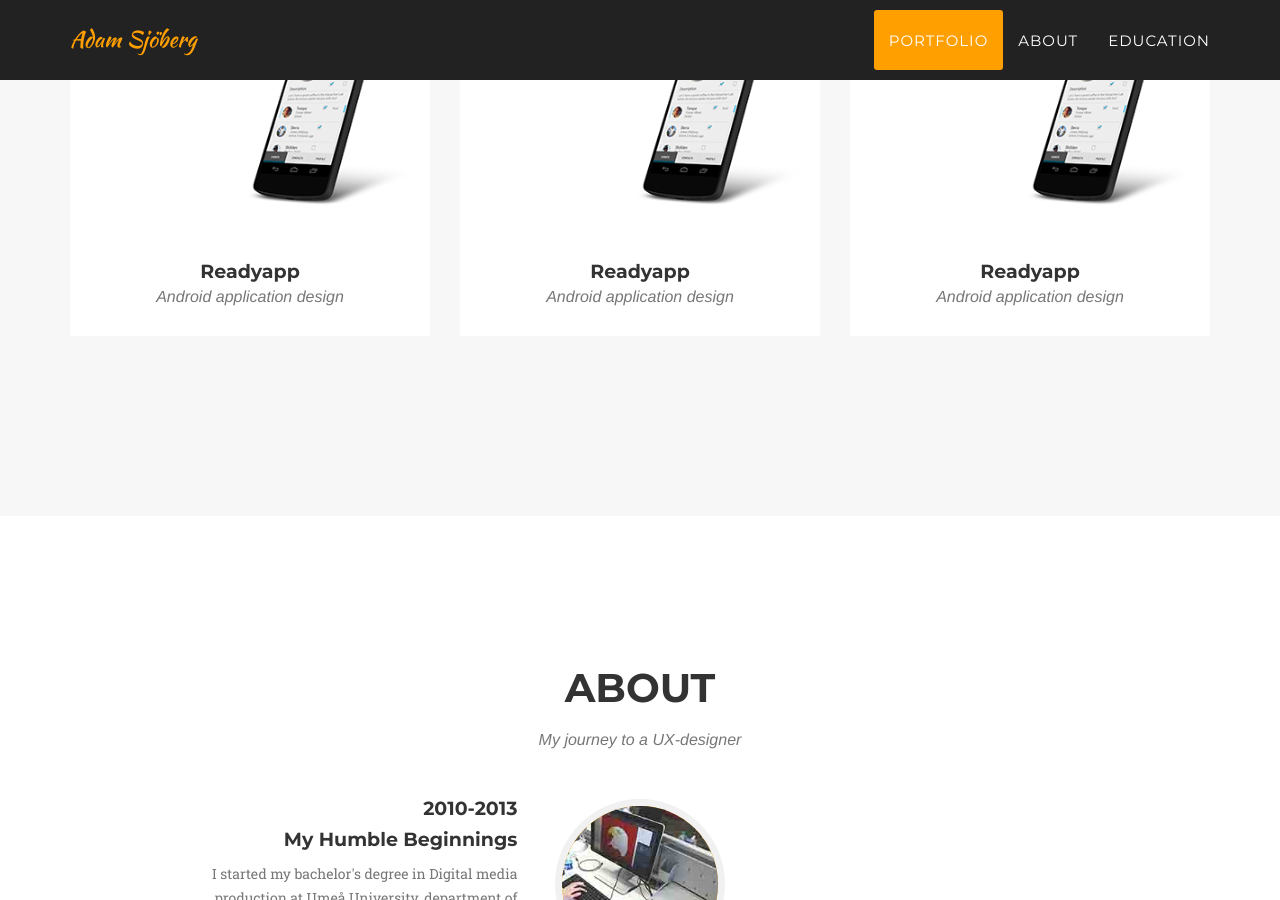
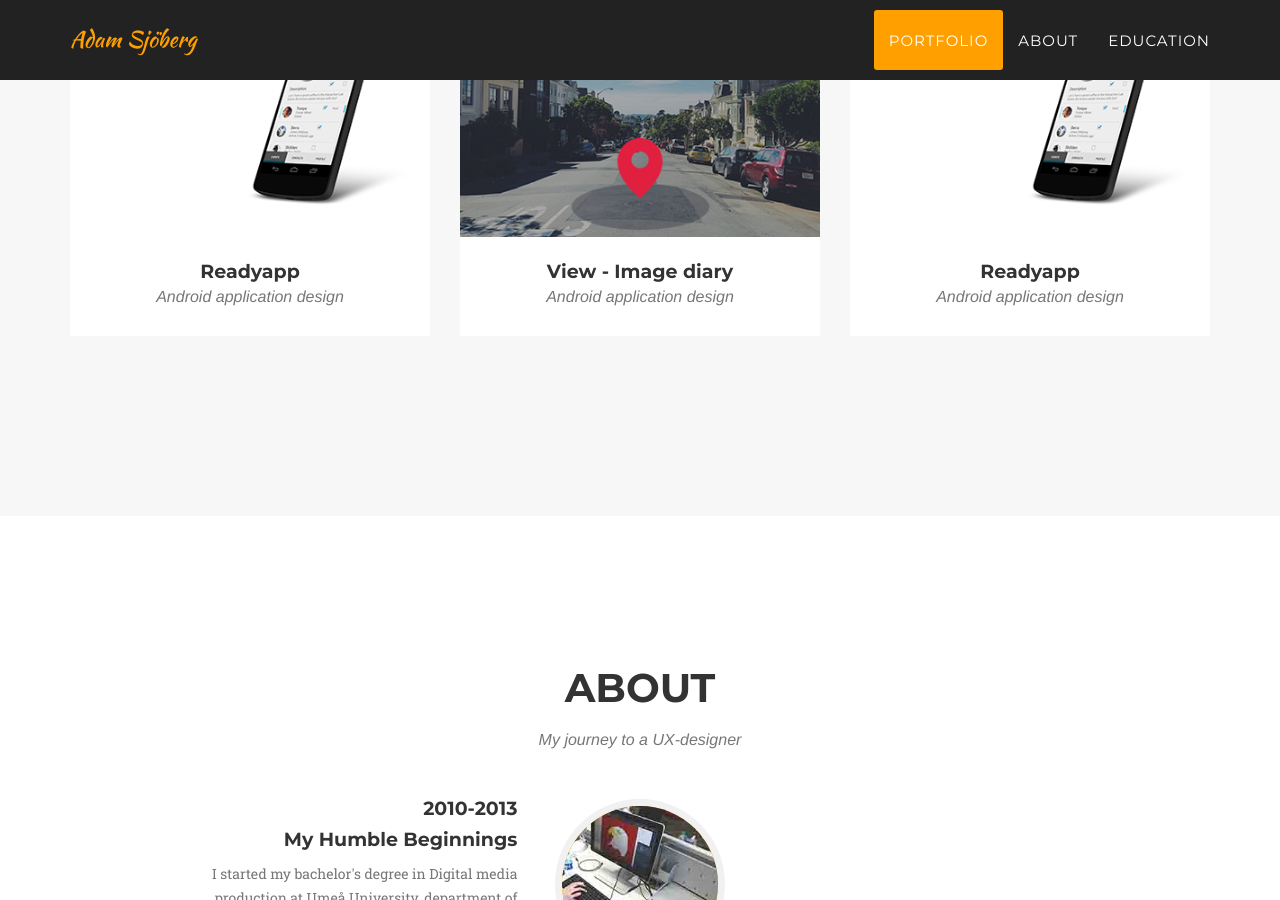
Before and after one commit to Adamsjoberg/Adamsjoberg.github.io, a Jekyll site: the page built from index.html, in a window 1280 px wide and 900 px high, scrolled down 1063 px. Built offline with Jekyll 4.4.1, drawn with Linux system fonts in a browser that asks for light colours; some web fonts are replaced.

Commit message:
view image diary

```diff
--- a/_includes/portfolio_grid.html
+++ b/_includes/portfolio_grid.html
@@ -30,10 +30,10 @@
                           <i class="fa fa-plus fa-3x"></i>
                       </div>
                   </div>
-                  <img src="img/portfolio/readyapp_thumb.png" class="img-responsive" alt="">
+                  <img src="img/portfolio/view_thumb.png" class="img-responsive" alt="">
               </a>
               <div class="portfolio-caption">
-                  <h4>Readyapp</h4>
+                  <h4>View - Image diary</h4>
                   <p class="text-muted">Android application design</p>
               </div>
           </div>
```
